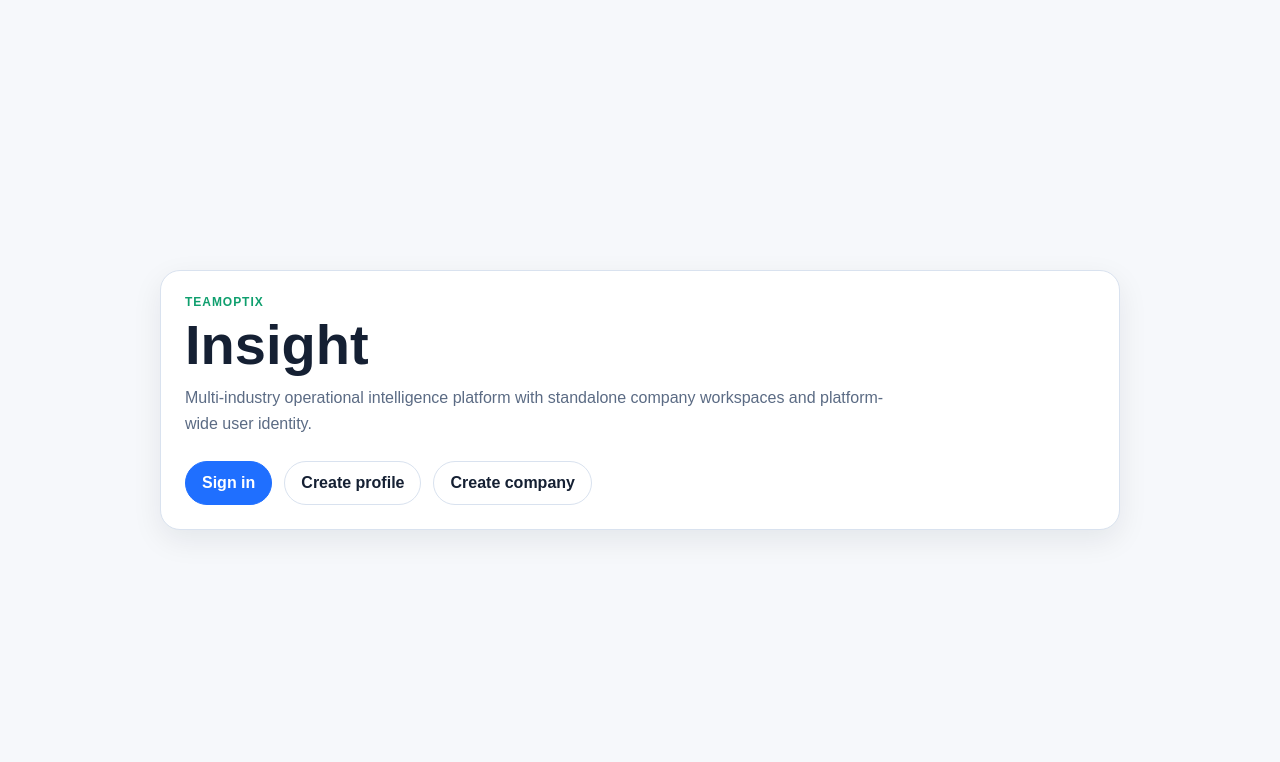
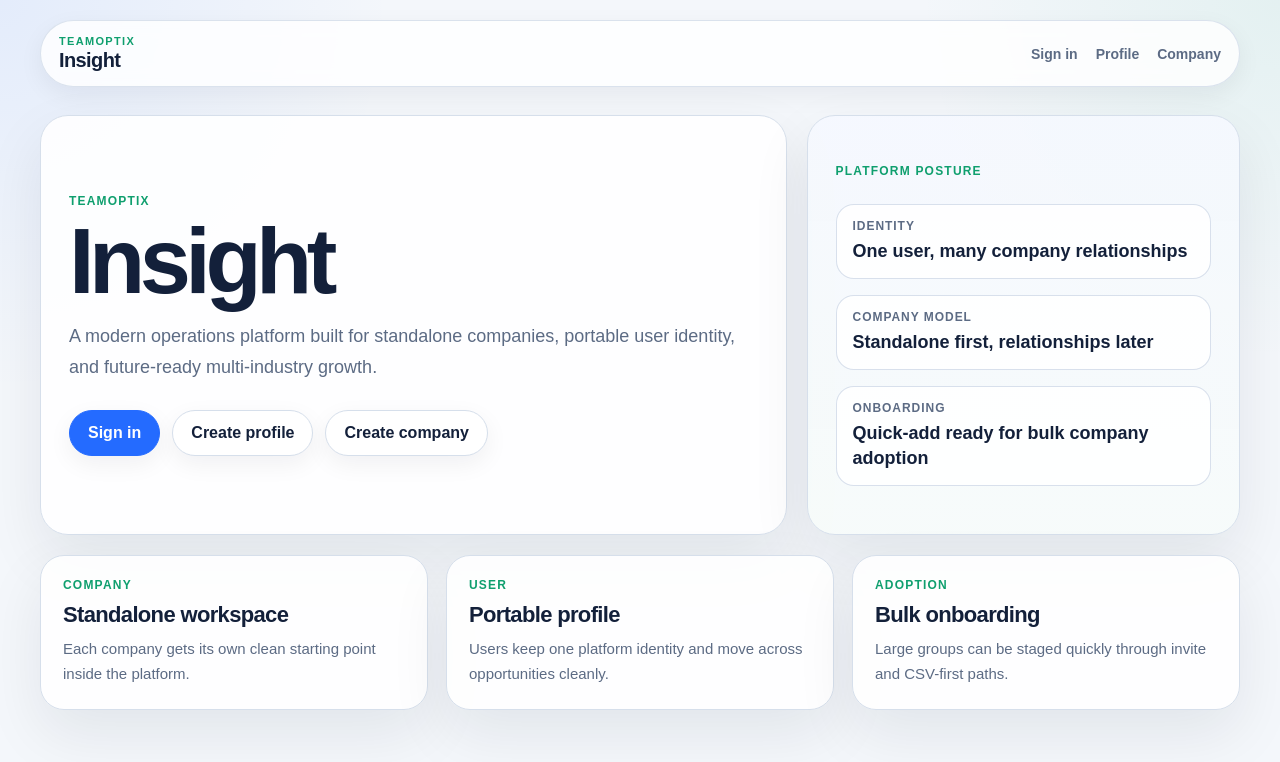
Before and after one commit to TedCarlson/teamoptix-insight, a Next.js app in the folder apps/web/: page / in a window 1280 px wide. Shown: the top 762 px of the page. Built offline with nearby package versions, Linux system fonts and the light colour scheme.

Commit message:
feat: access provider + access context hydration

```diff
--- /dev/null
+++ b/apps/web/src/app/api/access-context/route.ts
@@ -0,0 +1,26 @@
+import { NextResponse } from "next/server";
+
+export const runtime = "nodejs";
+
+export async function GET() {
+  try {
+    const res = await fetch(
+      process.env.NEXT_PUBLIC_SUPABASE_URL +
+        "/rest/v1/rpc/access_context",
+      {
+        method: "POST",
+        headers: {
+          "Content-Type": "application/json",
+          apikey: process.env.NEXT_PUBLIC_SUPABASE_ANON_KEY || ""
+        }
+      }
+    );
+
+    const data = await res.json();
+
+    return NextResponse.json(data);
+  } catch (err) {
+    console.error(err);
+    return NextResponse.json({}, { status: 500 });
+  }
+}
--- a/apps/web/src/app/globals.css
+++ b/apps/web/src/app/globals.css
@@ -1,15 +1,19 @@
 :root {
   color-scheme: light;
-  --bg: #f6f8fb;
+  --bg: #f4f7fb;
   --surface: #ffffff;
-  --surface-2: #eef3f9;
-  --text: #152033;
-  --muted: #5b6b84;
-  --line: #d9e2ef;
-  --brand: #1f6fff;
+  --surface-2: #f1f5fb;
+  --text: #13203a;
+  --muted: #5c6b84;
+  --line: #d6dfeb;
+  --brand: #246bff;
   --brand-2: #0f9f6e;
-  --radius: 20px;
-  --shadow: 0 10px 30px rgba(16, 24, 40, 0.08);
+  --radius-xl: 28px;
+  --radius-lg: 20px;
+  --radius-pill: 999px;
+  --shadow-sm: 0 8px 24px rgba(15, 23, 42, 0.06);
+  --shadow-md: 0 24px 60px rgba(15, 23, 42, 0.08);
+  --max-page: 1200px;
 }
 
 * {
@@ -20,7 +24,10 @@ html,
 body {
   margin: 0;
   padding: 0;
-  background: var(--bg);
+  background:
+    radial-gradient(circle at top left, rgba(36, 107, 255, 0.08), transparent 26%),
+    radial-gradient(circle at top right, rgba(15, 159, 110, 0.07), transparent 24%),
+    var(--bg);
   color: var(--text);
   font-family: Arial, Helvetica, sans-serif;
 }
@@ -30,64 +37,148 @@ a {
   text-decoration: none;
 }
 
-.page-shell {
+.landing-page {
   min-height: 100vh;
-  padding: 20px;
+}
+
+.site-header {
+  padding: 20px 20px 0;
+}
+
+.site-header__inner {
+  width: 100%;
+  max-width: var(--max-page);
+  margin: 0 auto;
+  display: flex;
+  align-items: center;
+  justify-content: space-between;
+  gap: 16px;
+  padding: 14px 18px;
+  border: 1px solid rgba(214, 223, 235, 0.9);
+  border-radius: var(--radius-pill);
+  background: rgba(255, 255, 255, 0.82);
+  box-shadow: var(--shadow-sm);
+  backdrop-filter: blur(10px);
+}
+
+.brand-mark {
+  display: inline-flex;
+  flex-direction: column;
+  gap: 2px;
+}
+
+.brand-mark__kicker {
+  color: var(--brand-2);
+  font-size: 11px;
+  font-weight: 700;
+  letter-spacing: 0.12em;
+  text-transform: uppercase;
+}
+
+.brand-mark__name {
+  font-size: 20px;
+  font-weight: 800;
+  letter-spacing: -0.03em;
+}
+
+.site-nav {
+  display: inline-flex;
+  align-items: center;
+  gap: 18px;
+  color: var(--muted);
+  font-size: 14px;
+  font-weight: 600;
+}
+
+.hero {
+  padding: 28px 20px 20px;
+}
+
+.hero__grid {
+  width: 100%;
+  max-width: var(--max-page);
+  margin: 0 auto;
   display: grid;
-  place-items: center;
+  grid-template-columns: minmax(0, 1.55fr) minmax(300px, 0.9fr);
+  gap: 20px;
+  align-items: stretch;
+}
+
+.hero-card,
+.panel,
+.value-card {
+  border: 1px solid var(--line);
+  background: rgba(255, 255, 255, 0.9);
+  box-shadow: var(--shadow-md);
 }
 
 .hero-card,
 .panel {
-  width: 100%;
-  max-width: 960px;
-  background: var(--surface);
-  border: 1px solid var(--line);
-  border-radius: var(--radius);
-  box-shadow: var(--shadow);
-  padding: 24px;
+  border-radius: var(--radius-xl);
+  padding: 28px;
 }
 
-.eyebrow {
-  margin: 0 0 8px;
+.hero-card--primary {
+  min-height: 420px;
+  display: flex;
+  flex-direction: column;
+  justify-content: center;
+}
+
+.hero-card--secondary {
+  display: flex;
+  flex-direction: column;
+  gap: 16px;
+  justify-content: center;
+  background:
+    linear-gradient(180deg, rgba(36, 107, 255, 0.04), rgba(15, 159, 110, 0.03)),
+    rgba(255, 255, 255, 0.9);
+}
+
+.eyebrow,
+.value-card__eyebrow {
+  margin: 0 0 10px;
   color: var(--brand-2);
   font-size: 12px;
   font-weight: 700;
-  letter-spacing: 0.08em;
+  letter-spacing: 0.1em;
   text-transform: uppercase;
 }
 
 h1 {
-  margin: 0 0 12px;
-  font-size: clamp(32px, 5vw, 56px);
-  line-height: 1;
+  margin: 0 0 16px;
+  max-width: 8ch;
+  font-size: clamp(48px, 9vw, 92px);
+  line-height: 0.95;
+  letter-spacing: -0.06em;
 }
 
 .lede {
   margin: 0;
-  max-width: 720px;
+  max-width: 760px;
   color: var(--muted);
-  font-size: 16px;
-  line-height: 1.6;
+  font-size: 18px;
+  line-height: 1.7;
 }
 
 .cta-row {
   display: flex;
   flex-wrap: wrap;
   gap: 12px;
-  margin-top: 24px;
+  margin-top: 28px;
 }
 
 .button {
   display: inline-flex;
   align-items: center;
   justify-content: center;
-  min-height: 44px;
-  padding: 0 16px;
+  min-height: 46px;
+  padding: 0 18px;
   border: 1px solid var(--line);
-  border-radius: 999px;
+  border-radius: var(--radius-pill);
   background: var(--surface);
-  font-weight: 600;
+  font-weight: 700;
+  box-shadow: var(--shadow-sm);
 }
 
 .button-primary {
@@ -96,15 +187,122 @@ h1 {
   color: white;
 }
 
+.hero-stat {
+  display: flex;
+  flex-direction: column;
+  gap: 6px;
+  padding: 14px 16px;
+  border: 1px solid rgba(214, 223, 235, 0.95);
+  border-radius: 18px;
+  background: rgba(255, 255, 255, 0.85);
+}
+
+.hero-stat__label {
+  color: var(--muted);
+  font-size: 12px;
+  font-weight: 700;
+  letter-spacing: 0.08em;
+  text-transform: uppercase;
+}
+
+.hero-stat strong {
+  font-size: 18px;
+  line-height: 1.4;
+}
+
+.value-strip {
+  padding: 0 20px 36px;
+}
+
+.value-grid {
+  width: 100%;
+  max-width: var(--max-page);
+  margin: 0 auto;
+  display: grid;
+  grid-template-columns: repeat(3, minmax(0, 1fr));
+  gap: 18px;
+}
+
+.value-card {
+  border-radius: 24px;
+  padding: 22px;
+}
+
+.value-card__title {
+  margin: 0 0 10px;
+  font-size: 22px;
+  line-height: 1.15;
+  letter-spacing: -0.03em;
+}
+
+.value-card__body {
+  margin: 0;
+  color: var(--muted);
+  font-size: 15px;
+  line-height: 1.65;
+}
+
+.page-shell {
+  min-height: 100vh;
+  padding: 20px;
+  display: grid;
+  place-items: center;
+}
+
+.panel {
+  width: 100%;
+  max-width: 760px;
+}
+
+@media (max-width: 980px) {
+  .hero__grid,
+  .value-grid {
+    grid-template-columns: 1fr;
+  }
+
+  .hero-card--primary {
+    min-height: auto;
+  }
+}
+
 @media (max-width: 768px) {
+  .site-header {
+    padding: 12px 12px 0;
+  }
+
+  .site-header__inner {
+    padding: 14px 16px;
+  }
+
+  .site-nav {
+    display: none;
+  }
+
+  .hero,
+  .value-strip,
   .page-shell {
-    padding: 12px;
-    place-items: start;
+    padding-left: 12px;
+    padding-right: 12px;
+  }
+
+  .hero {
+    padding-top: 16px;
   }
 
   .hero-card,
   .panel {
-    padding: 18px;
+    padding: 20px;
+    border-radius: 22px;
+  }
+
+  h1 {
+    max-width: none;
+    font-size: clamp(42px, 14vw, 64px);
+  }
+
+  .lede {
+    font-size: 16px;
+    line-height: 1.6;
   }
 
   .cta-row {
@@ -114,4 +312,9 @@ h1 {
   .button {
     width: 100%;
   }
+
+  .value-card {
+    padding: 18px;
+    border-radius: 20px;
+  }
 }
--- a/apps/web/src/app/page.tsx
+++ b/apps/web/src/app/page.tsx
@@ -1,12 +1,19 @@
+import SiteHeader from "@/features/landing/components/SiteHeader";
+import ValueCard from "@/features/landing/components/ValueCard";
+
 export default function HomePage() {
   return (
-    <main className="page-shell">
-      <section className="hero-card">
+    <main className="landing-page">
+      <SiteHeader />
+
+      <section className="hero">
+        <div className="hero__grid">
+          <section className="hero-card hero-card--primary">
             <p className="eyebrow">TeamOptix</p>
             <h1>Insight</h1>
             <p className="lede">
-          Multi-industry operational intelligence platform with standalone company
-          workspaces and platform-wide user identity.
+              A modern operations platform built for standalone companies,
+              portable user identity, and future-ready multi-industry growth.
             </p>
 
             <div className="cta-row">
@@ -21,6 +28,44 @@ export default function HomePage() {
               </a>
             </div>
           </section>
+
+          <aside className="hero-card hero-card--secondary">
+            <p className="eyebrow">Platform posture</p>
+            <div className="hero-stat">
+              <span className="hero-stat__label">Identity</span>
+              <strong>One user, many company relationships</strong>
+            </div>
+            <div className="hero-stat">
+              <span className="hero-stat__label">Company model</span>
+              <strong>Standalone first, relationships later</strong>
+            </div>
+            <div className="hero-stat">
+              <span className="hero-stat__label">Onboarding</span>
+              <strong>Quick-add ready for bulk company adoption</strong>
+            </div>
+          </aside>
+        </div>
+      </section>
+
+      <section className="value-strip">
+        <div className="value-grid">
+          <ValueCard
+            eyebrow="Company"
+            title="Standalone workspace"
+            body="Each company gets its own clean starting point inside the platform."
+          />
+          <ValueCard
+            eyebrow="User"
+            title="Portable profile"
+            body="Users keep one platform identity and move across opportunities cleanly."
+          />
+          <ValueCard
+            eyebrow="Adoption"
+            title="Bulk onboarding"
+            body="Large groups can be staged quickly through invite and CSV-first paths."
+          />
+        </div>
+      </section>
     </main>
   );
 }
--- /dev/null
+++ b/apps/web/src/features/landing/components/SiteHeader.tsx
@@ -0,0 +1,18 @@
+export default function SiteHeader() {
+  return (
+    <header className="site-header">
+      <div className="site-header__inner">
+        <a className="brand-mark" href="/">
+          <span className="brand-mark__kicker">TeamOptix</span>
+          <span className="brand-mark__name">Insight</span>
+        </a>
+
+        <nav className="site-nav" aria-label="Primary">
+          <a href="/sign-in">Sign in</a>
+          <a href="/profile/setup">Profile</a>
+          <a href="/company/setup">Company</a>
+        </nav>
+      </div>
+    </header>
+  );
+}
--- /dev/null
+++ b/apps/web/src/features/landing/components/ValueCard.tsx
@@ -0,0 +1,15 @@
+export default function ValueCard(props: {
+  eyebrow: string;
+  title: string;
+  body: string;
+}) {
+  const { eyebrow, title, body } = props;
+
+  return (
+    <article className="value-card">
+      <p className="value-card__eyebrow">{eyebrow}</p>
+      <h3 className="value-card__title">{title}</h3>
+      <p className="value-card__body">{body}</p>
+    </article>
+  );
+}
```
Also changed, not shown: apps/web/src/features/access/AccessProvider.tsx (added, +54 -0 lines). Lines whose indentation alone changed are shown as unchanged.
